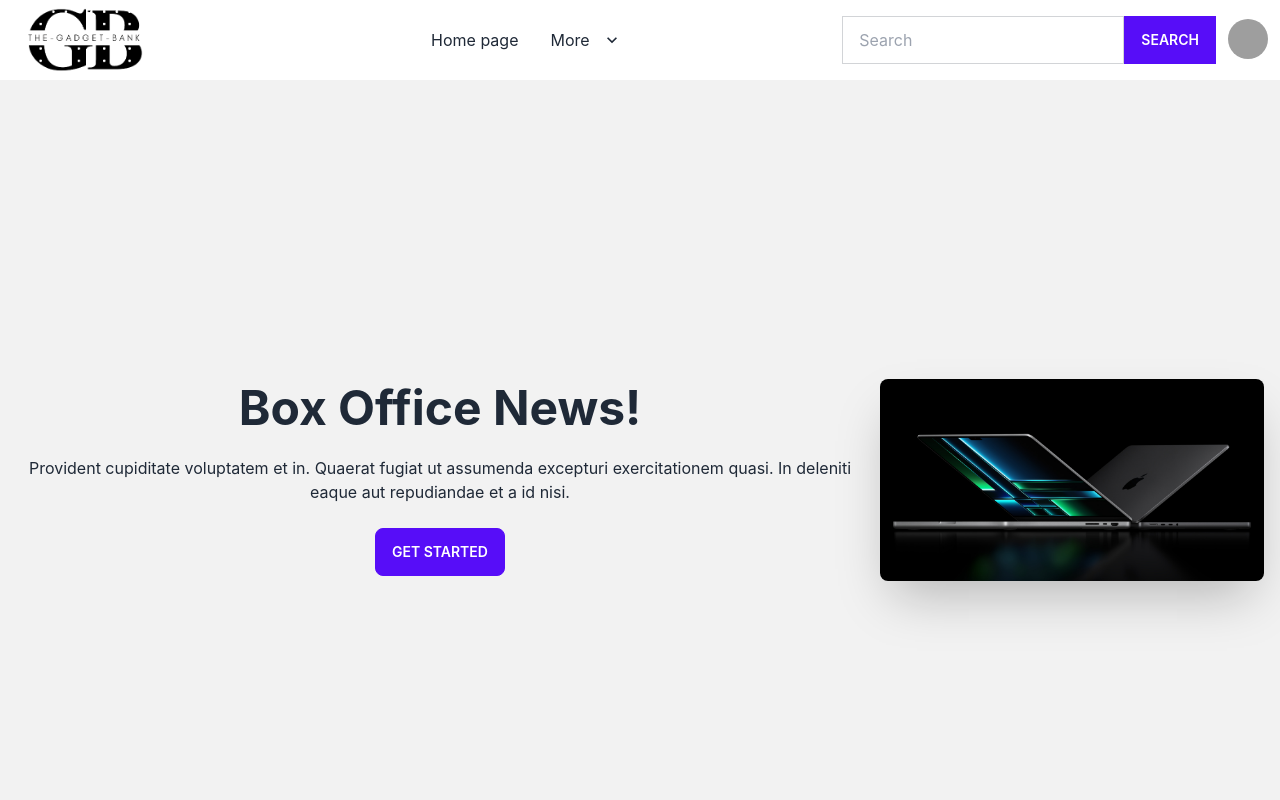
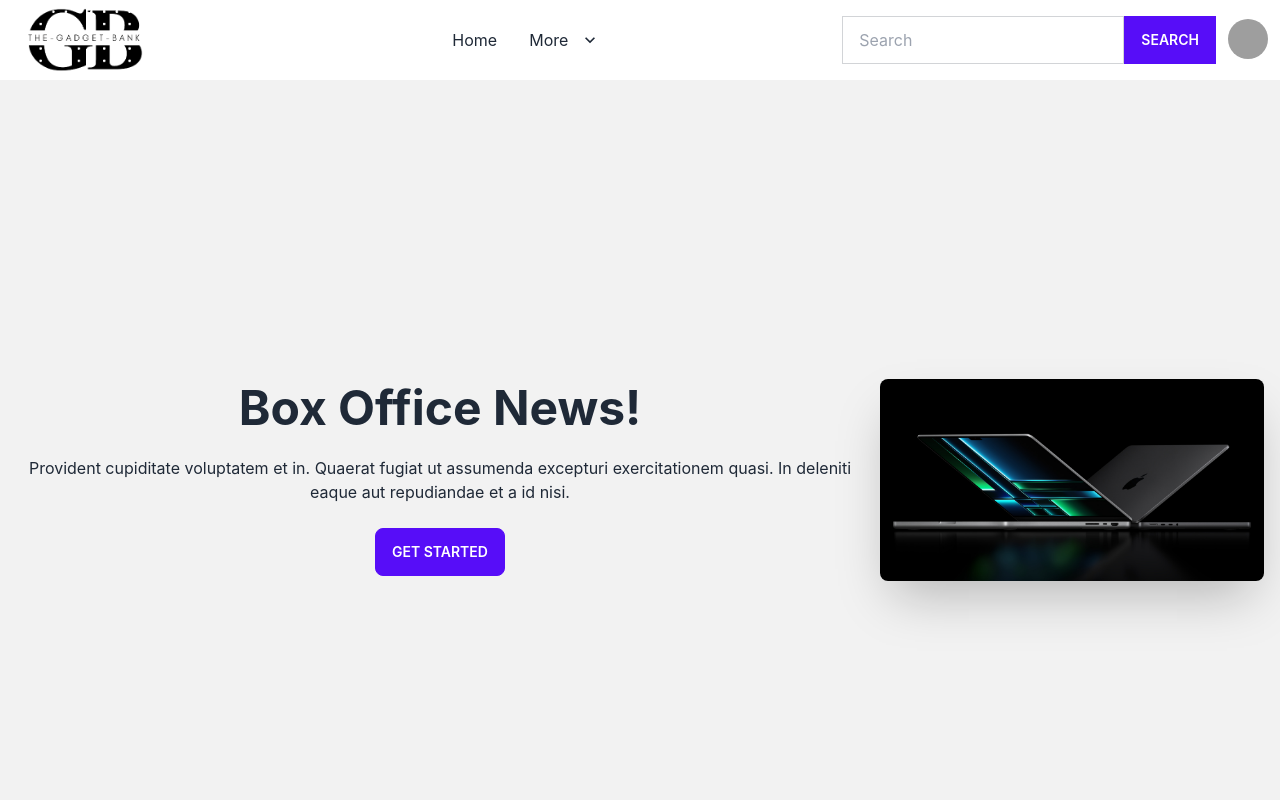
Before and after one commit to MdHasan0467/The-Gadget-Bank-Client, a React (Create React App) app: page / in a window 1280 px wide. Shown: the top 800 px of the page. Built offline with nearby package versions, Linux system fonts and the light colour scheme; no server answers; grey boxes are pictures that could not be loaded.

Commit message:
nav bar style

```diff
--- a/src/components/Codes/Shared/NavBar/NavBar.js
+++ b/src/components/Codes/Shared/NavBar/NavBar.js
@@ -44,7 +44,7 @@ const {user, logUser, logOut} = useContext(AuthContext)
 				<svg xmlns="http://www.w3.org/2000/svg" className="h-5 w-5" fill="none" viewBox="0 0 24 24" stroke="currentColor"><path strokeLinecap="round" strokeLinejoin="round" strokeWidth="2" d="M4 6h16M4 12h16M4 18h7" /></svg>
 			</label>
 			<ul tabIndex={0} className="menu menu-compact dropdown-content mt-3 p-2 shadow bg-base-100 rounded-box w-52">
-				<li><Link to='/'>Homepage</Link></li>
+				<li><Link to='/'>Home</Link></li>
 				<li><Link>Portfolio</Link></li>
 				<li><Link to='/about'>About</Link></li>
 			</ul>
@@ -53,7 +53,7 @@ const {user, logUser, logOut} = useContext(AuthContext)
 		   {/* For Desktop */}
 			<div className="navbar-start md:block hidden">
 			<ul className="menu menu-horizontal px-1">
-			<li><Link to='/'>Home page</Link></li>
+			<li><Link to='/'>Home</Link></li>
 
 			{user&&
 			<li><Link to='/dashboard'>Dashboard</Link></li>
```
